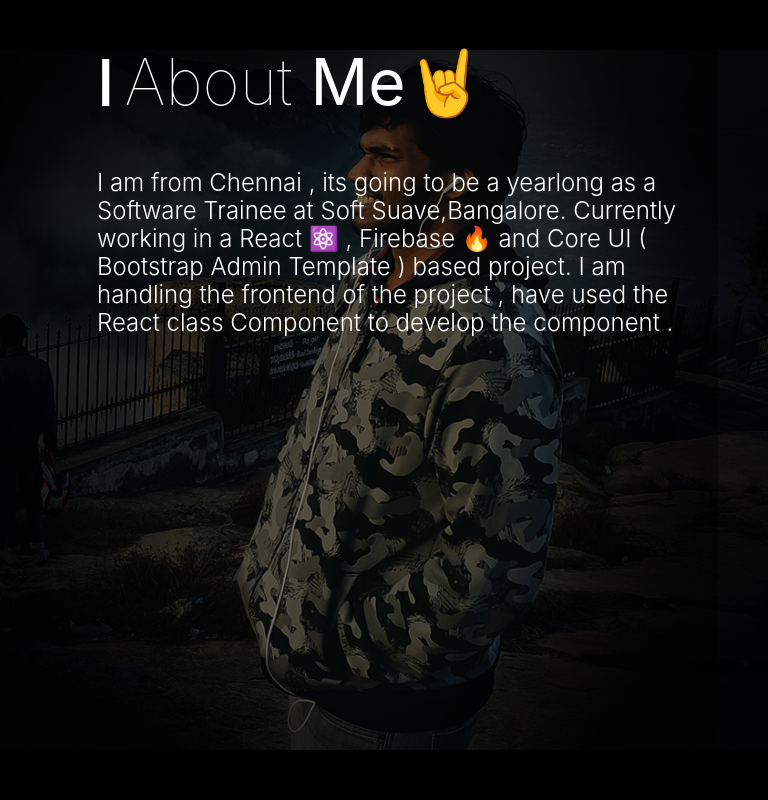
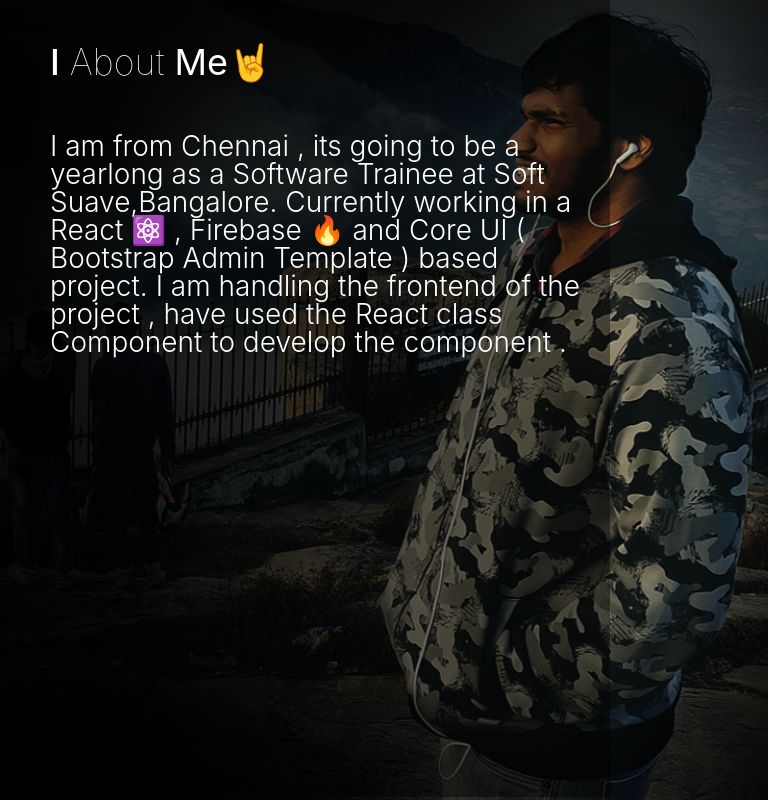
Before and after one commit to suvel/protfolio, a React (Create React App) app in the folder my-portfolio/: page /#/ in a window 768 px wide. Built offline with nearby package versions, Linux system fonts and the light colour scheme.

Commit message:
added media query for tablets{(min-width: 481px) and (max-width: 767px) & (min-width: 768px) and (max-width: 1024px)}

```diff
--- a/my-portfolio/src/components/MainContainer/maincontainer.css
+++ b/my-portfolio/src/components/MainContainer/maincontainer.css
@@ -6,10 +6,25 @@
   background-color: black;
   background-image: url("../../assets/images/man-bg.svg");
 }
-
+/*Mobile (Smartphone)📱*/
 @media (max-width: 480px) {
   .main-container {
     background-position: top;
     background-size: contain;
   }
 }
+/* Low Resolution Tablets and ipads */
+@media (min-width: 481px) and (max-width: 770px) {
+  .main-container {
+    background-position: 60%;
+    background-size: cover;
+  }
+}
+
+/* Media Query for Tablets Ipads portrait mode */
+@media (min-width: 768px) and (max-width: 1024px) {
+  .main-container {
+    background-position: 60%;
+    background-size: cover;
+  }
+}
--- a/my-portfolio/src/components/SideBar/sidebar.css
+++ b/my-portfolio/src/components/SideBar/sidebar.css
@@ -31,7 +31,7 @@
   margin-top: 3rem;
   text-align: left;
 }
-
+/*Mobile (Smartphone)📱*/
 @media (max-width: 480px) {
   .sidebar-header {
     font-size: 30px;
@@ -46,3 +46,35 @@
     padding: 28vh 10px 0px 10px;
   }
 }
+
+/* Low Resolution Tablets and ipads */
+@media (min-width: 481px) and (max-width: 770px) {
+  .sidebar-header {
+    font-size: 32px;
+  }
+  .sidebar-body {
+    font-size: 20px;
+  }
+  .sidebar-container {
+    width: 420px;
+    height: calc(100% - 43px);
+    background: rgba(0, 0, 0, 0.45);
+    padding: 40px 10px 0 50px;
+  }
+}
+
+/* Media Query for Tablets Ipads portrait mode */
+@media (min-width: 768px) and (max-width: 1024px) {
+  .sidebar-header {
+    font-size: 36px;
+  }
+  .sidebar-body {
+    font-size: 28px;
+  }
+  .sidebar-container {
+    width: 550px;
+    height: calc(100% - 43px);
+    background: rgba(0, 0, 0, 0.45);
+    padding: 40px 10px 0 50px;
+  }
+}
```
